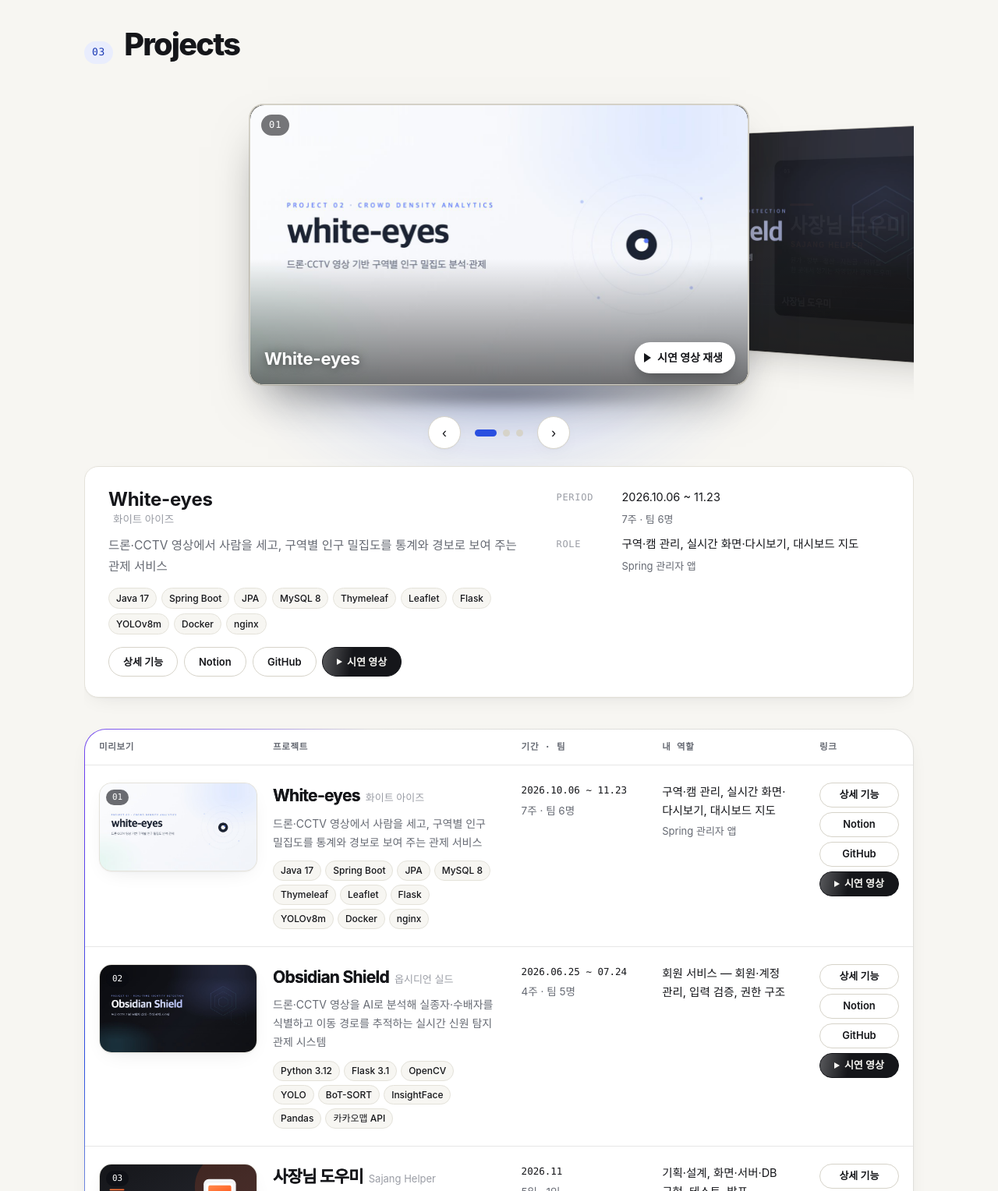
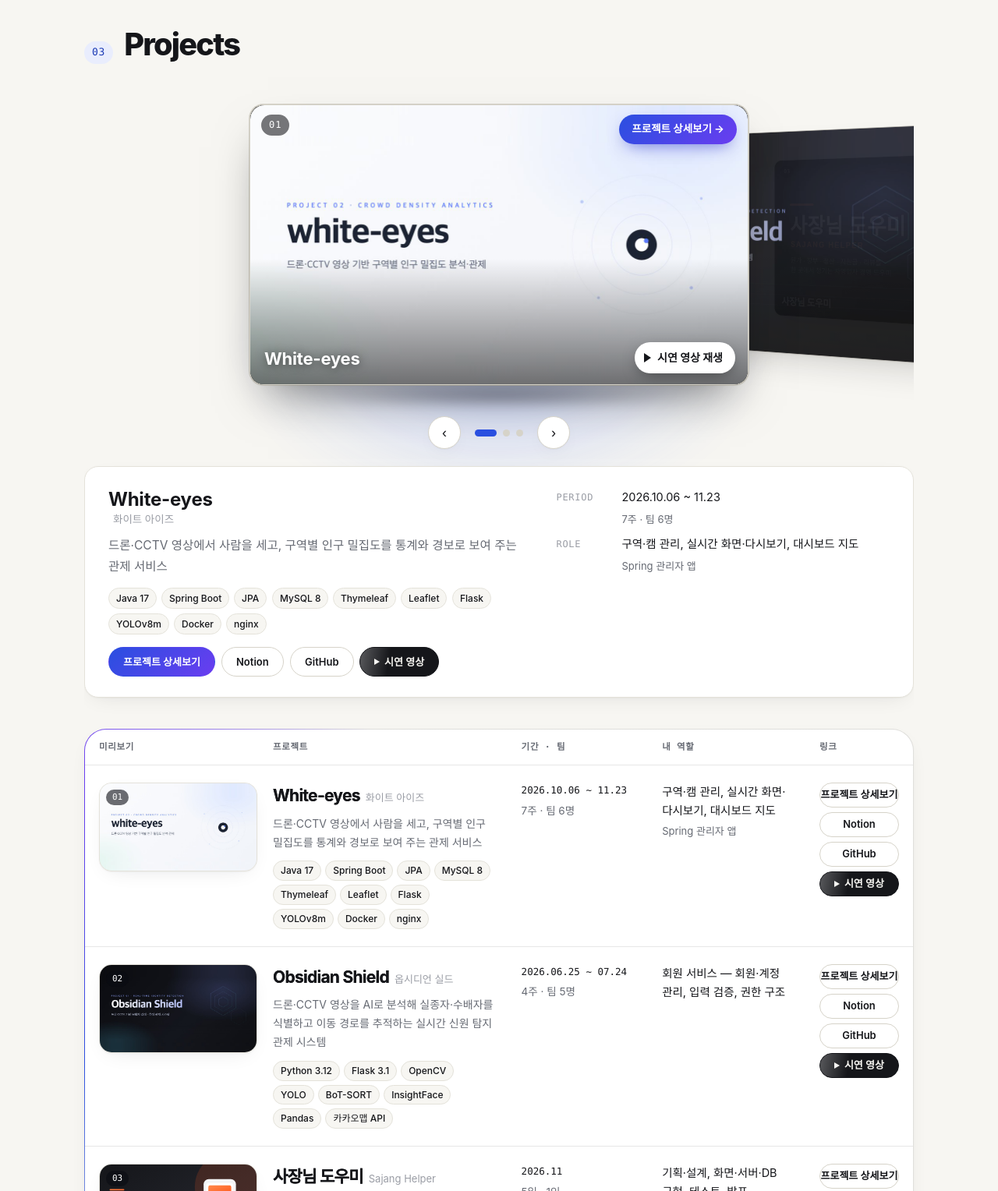
Before and after one commit to guechanlee/guechanlee.github.io, a plain HTML site: page index.html in a window 1280 px wide. Shown: the part 2280-3808 px from the top of the page at 78% size. Drawn offline with Linux system fonts and the light colour scheme; a web font is replaced by a local one.

Commit message:
feat: 프로젝트 카드에 「프로젝트 상세보기」 버튼 추가
Co-Authored-By: Claude Sonnet 5.5 <noreply@anthropic.com>

```diff
--- a/index.html
+++ b/index.html
@@ -622,6 +622,13 @@ footer::before{content:"";position:absolute;left:50%;bottom:-260px;width:900px;h
   box-shadow:0 6px 20px -6px rgba(0,0,0,.5);transition:transform .2s var(--ease),background .2s}
 .bcard .bplay::before{content:"";border-left:9px solid currentColor;border-top:6px solid transparent;border-bottom:6px solid transparent}
 .bcard .bplay:hover{transform:translateY(-1px);background:var(--accent);color:#fff}
+.bcard .bdetail{position:absolute;right:14px;top:12px;z-index:3;height:38px;padding:0 16px;border-radius:999px;display:inline-flex;align-items:center;font-size:13.5px;font-weight:700;color:#fff;
+  background:linear-gradient(135deg,var(--accent),var(--accent-2));box-shadow:0 8px 22px -8px rgba(40,50,200,.7);transition:transform .2s var(--ease),filter .2s}
+.bcard .bdetail:hover{transform:translateY(-2px);filter:brightness(1.1)}
+.bcard:not(.active) .bdetail{display:none}
+.bcard.pv .bdetail,.bcard.full .bdetail{display:none}
+.lk.hot{background:linear-gradient(135deg,var(--accent),var(--accent-2));border-color:transparent;color:#fff}
+.lk.hot:hover{filter:brightness(1.1);color:#fff;border-color:transparent}
 .bcard .bsoon{position:absolute;right:16px;bottom:16px;font-size:12.5px;color:#fff;background:rgba(8,9,12,.6);
   border:1px dashed rgba(255,255,255,.4);padding:5px 12px;border-radius:999px}
 .bcard .bhint{position:absolute;right:14px;top:12px;font-size:12px;color:#fff;background:rgba(8,9,12,.6);padding:4px 12px;border-radius:999px;
@@ -777,7 +784,7 @@ footer::before{content:"";position:absolute;left:50%;bottom:-260px;width:900px;h
               <td data-label="기간 · 팀"><span class="when">2026.10.06 ~ 11.23</span><span class="team">7주 · 팀 6명</span></td>
               <td data-label="내 역할">구역·캠 관리, 실시간 화면·다시보기, 대시보드 지도 <span class="sub">Spring 관리자 앱</span></td>
               <td class="plinks" data-label="링크">
-                <a class="lk" href="projects/white-eyes.html">상세 기능</a>
+                <a class="lk" href="projects/white-eyes.html">프로젝트 상세보기</a>
                 <a class="lk" href="https://app.notion.com/p/40efb666c59280e0b7f3edd25c72c2d3" target="_blank" rel="noopener">Notion</a>
                 <a class="lk" href="https://github.com/white-eyes1" target="_blank" rel="noopener">GitHub</a>
                 <button class="lk demo" type="button" data-demo="white-eyes">시연 영상</button>
@@ -798,7 +805,7 @@ footer::before{content:"";position:absolute;left:50%;bottom:-260px;width:900px;h
               <td data-label="기간 · 팀"><span class="when">2026.06.25 ~ 07.24</span><span class="team">4주 · 팀 5명</span></td>
               <td data-label="내 역할">회원 서비스 — 회원·계정 관리, 입력 검증, 권한 구조</td>
               <td class="plinks" data-label="링크">
-                <a class="lk" href="projects/obsidian-shield.html">상세 기능</a>
+                <a class="lk" href="projects/obsidian-shield.html">프로젝트 상세보기</a>
                 <a class="lk" href="https://app.notion.com/p/407fb666c59281abb6e9efdfbce1e66a" target="_blank" rel="noopener">Notion</a>
                 <a class="lk" href="https://github.com/Kanabig/obsidian-shield" target="_blank" rel="noopener">GitHub</a>
                 <button class="lk demo" type="button" data-demo="obsidian-shield">시연 영상</button>
@@ -819,7 +826,7 @@ footer::before{content:"";position:absolute;left:50%;bottom:-260px;width:900px;h
               <td data-label="기간 · 팀"><span class="when">2026.11</span><span class="team">5일 · 1인</span></td>
               <td data-label="내 역할">기획·설계, 화면·서버·DB 구현, 테스트, 발표 자료까지 전 과정</td>
               <td class="plinks" data-label="링크">
-                <a class="lk" href="projects/sajang-helper.html">상세 기능</a>
+                <a class="lk" href="projects/sajang-helper.html">프로젝트 상세보기</a>
                 <a class="lk" href="https://app.notion.com/p/414fb666c592815abb3cec3e44a8a2d7" target="_blank" rel="noopener">Notion</a>
                 <a class="lk" href="https://github.com/guechanlee/sajang-helper" target="_blank" rel="noopener">GitHub</a>
                 <button class="lk demo" type="button" data-demo="sajang-helper">시연 영상</button>
@@ -1097,7 +1104,8 @@ var DEMOS = {
       stack: [].map.call(tr.querySelectorAll(".pmain .stack i"),function(e){return e.textContent;}),
       when: (tr.querySelector(".when")||{}).textContent||"", team:(tr.querySelector(".team")||{}).textContent||"",
       role: role?role.innerHTML:"",
-      links: [].map.call(tr.querySelectorAll(".plinks a"),function(a){return {href:a.href,text:a.textContent};})
+      links: [].map.call(tr.querySelectorAll(".plinks a"),function(a){return {href:a.href,text:a.textContent};}),
+      detail: (function(a){return a?a.getAttribute("href"):"";})(tr.querySelector('.plinks a[href*="projects/"]'))
     };
   });
   function demoUrl(it){ return ((window.DEMOS||{})[it.key]||"").trim(); }
@@ -1110,6 +1118,7 @@ var DEMOS = {
     c.innerHTML='<div class="bin"><img src="'+esc(it.img)+'" alt="'+esc(it.alt)+'" draggable="false">'
       +'<span class="bshade"></span><span class="bno">'+String(i+1).padStart(2,"0")+'</span><span class="bname">'+esc(it.name)+'</span>'
       +'<span class="bhint">미리보기 · 클릭하면 소리 켜기</span>'
+      +(it.detail?'<a class="bdetail" href="'+esc(it.detail)+'">프로젝트 상세보기 →</a>':'')
       +(demoUrl(it)?'<button type="button" class="bplay">시연 영상 재생</button>':'<span class="bsoon">영상 준비 중</span>')
       +'<span class="shine"></span></div>';
     c.addEventListener("click",function(){
@@ -1117,6 +1126,7 @@ var DEMOS = {
       var v=c.querySelector("video.bvid");               // 미리보기 중이면 클릭으로 소리 켜기/끄기
       if(v && c.classList.contains("pv")){ v.muted=!v.muted; c.querySelector(".bhint").textContent=v.muted?"미리보기 · 클릭하면 소리 켜기":"소리 켜짐 · 다시 클릭하면 끔"; }
     });
+    var dt=c.querySelector(".bdetail"); if(dt) dt.addEventListener("click",function(e){ e.stopPropagation(); });
     var pb=c.querySelector(".bplay"); if(pb) pb.addEventListener("click",function(e){ e.stopPropagation(); play(i); });
     c.addEventListener("pointerenter",function(e){ if(e.pointerType==="mouse") schedulePreview(i); });
     c.addEventListener("pointermove",function(e){ if(e.pointerType==="mouse"){ tilt(c,e); if(i===cur) schedulePreview(i); } });
@@ -1190,7 +1200,7 @@ var DEMOS = {
     var h='<div><h3>'+esc(it.name)+'<small>'+esc(it.sub)+'</small></h3><p class="bdesc">'+esc(it.desc)+'</p>'
       +'<div class="stack">'+it.stack.map(function(t,k){return '<i style="--k:'+k+'">'+esc(t)+"</i>";}).join("")+'</div></div>'
       +'<dl><dt>PERIOD</dt><dd>'+esc(it.when)+'<span class="sub">'+esc(it.team)+'</span></dd><dt>ROLE</dt><dd>'+it.role+'</dd></dl>'
-      +'<div class="blinks">'+it.links.map(function(l,k){return '<a class="lk" style="--k:'+k+'" href="'+esc(l.href)+'"'+(/\/projects\//.test(l.href)?'':' target="_blank" rel="noopener"')+'>'+esc(l.text)+'</a>';}).join("")
+      +'<div class="blinks">'+it.links.map(function(l,k){return '<a class="lk'+(/\/projects\//.test(l.href)?' hot':'')+'" style="--k:'+k+'" href="'+esc(l.href)+'"'+(/\/projects\//.test(l.href)?'':' target="_blank" rel="noopener"')+'>'+esc(l.text)+'</a>';}).join("")
       +(demoUrl(it)?'<button type="button" class="lk demo" style="--k:'+it.links.length+'" id="binfo-demo">시연 영상</button>':'<button type="button" class="lk demo" disabled>영상 준비 중</button>')+'</div>';
     info.innerHTML=h;
     var b=document.getElementById("binfo-demo"); if(b) b.addEventListener("click",function(){ play(cur); });
```
